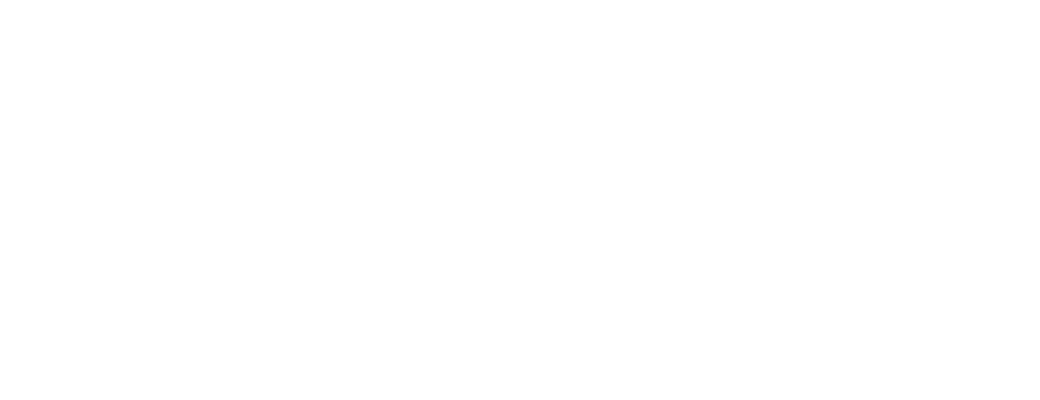
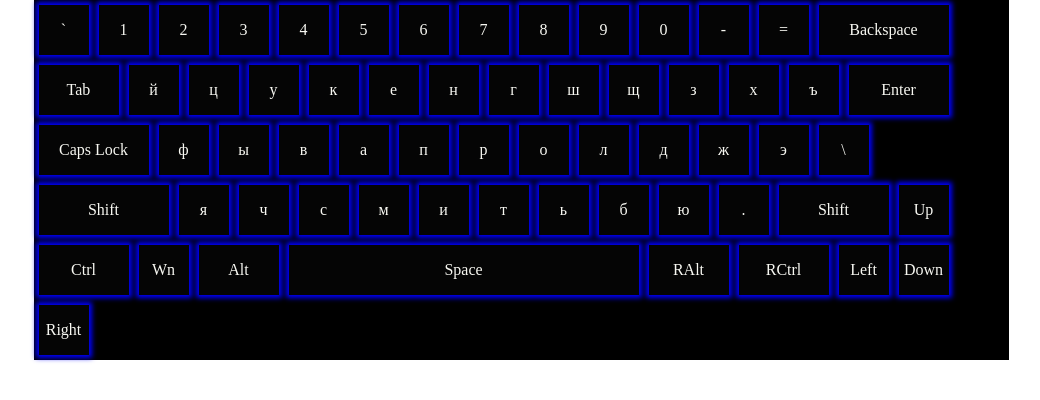
Before and after one commit to AndreyKokorev/codejam-virtual-keyboard, a plain HTML site: page index.html in a window 1280 px wide. Shown: the whole page, without its empty margins (119-1159 px from the left). Drawn offline with Linux system fonts and the light colour scheme.

Commit message:
feat: add keyboard rendering

```diff
--- a/index.css
+++ b/index.css
@@ -0,0 +1,63 @@
+* {
+  margin: 0;
+  padding: 0;
+  border: 0;
+}
+
+
+.keyboard-area {
+  display: flex;
+  flex-wrap: wrap;
+  margin: 0 auto;
+  width: 975px;
+  background: rgb(0, 0, 0);
+}
+.button {
+  margin: 5px;
+  width: 50px;
+  height: 50px;
+  color:rgb(248, 248, 242);
+  text-align: center;
+  line-height: 50px;
+  background: rgba(7, 7, 7, 0.788);
+  box-shadow: 0 0 5px 3px blue;
+}
+
+[id ="9"] {
+  width: 80px;
+}
+[id = "8"] {
+  width: 130px;
+}
+[id = "13"] {
+  width: 100px;
+}
+[id = "20"] {
+  width: 110px;
+}
+[id = "16"] {
+  width: 130px;
+}
+[id = "17"] {
+  width: 90px;
+}
+[id = "32"] {
+  width: 350px;
+}
+[id = "18"] {
+  width: 80px;
+}
+[id = "38"] {
+  margin-right: 50px;
+}
+[id = "46"] {
+  width: 70px;
+}
+.keyboard-area div:nth-child(53) {
+  width: 110px;
+}
+.active {
+  box-shadow: 0 0 8px red;
+  transform: scale(0.95);
+  transition: 0.3s;
+}
--- a/index.html
+++ b/index.html
@@ -5,8 +5,9 @@
   <meta name="viewport" content="width=device-width, initial-scale=1.0">
   <meta http-equiv="X-UA-Compatible" content="ie=edge">
   <title>codejam-virtual-keyboard</title>
+  <link rel="stylesheet" href="index.css">
 </head>
 <body>
-
+  <script src="index.js"></script>
 </body>
 </html>
--- a/index.js
+++ b/index.js
@@ -0,0 +1,55 @@
+
+const keyBoard = {
+  lang: "ru",
+  langCode: {
+    "ru": 2,
+    "en": 0
+  },
+  shiftPress: false,
+  ctrlPress: false,
+  capsLock: false,
+  buttonsCodes: [
+    192, 49, 50, 51, 52, 53, 54, 55, 56, 57, 48, 189, 187, 8,
+    9, 81, 87, 69, 82, 84, 89, 85, 73, 79, 80, 219, 221, 13,
+    20, 65, 83, 68, 70, 71, 72, 74, 75, 76, 186, 222, 220,
+    16, 90, 88, 67, 86, 66, 78, 77, 188, 190, 191, 16, 38,
+    17, 91, 18, 32, 18, 17, 37, 40, 39
+  ],
+  buttonsSigns: [
+    ["`", "~", ""], ["1", "!", ""], ["2", "@", ""], ["3", "#", ""], ["4", "$", ""], ["5", "%", ""], ["6", "^", ""], ["7", "&", ""], ["8", "*", ""], ["9", "(", ""], ["0", ")", ""], ["-", "_", ""], ["=", "+", ""], ["Backspace", ""],
+    ["Tab", "", ""], ["q", "", "й"], ["w", "", "ц"], ["e", "", "у"], ["r", "", "к"], ["t", "", "е"], ["y", "", "н"], ["u", "", "г"], ["i", "", "ш"], ["o", "", "щ"], ["p", "", "з"], ["[", "{", "х"], ["]", "}", "ъ"], ["Enter", "", ""],
+    ["Caps Lock", "", ""], ["a", "", "ф"], ["s", "", "ы"], ["", "d", "в"], ["f", "", "а"], ["g", "", "п"], ["h", "", "р"], ["j", "", "о"], ["k", "", "л"], ["l", "", "д"], [";", "", "ж"], ["'", "", "э"], ["\\", "|", "\\"],
+    ["Shift", "", ""], ["z", "", "я"], ["x", "", "ч"], ["c", "", "с"], ["v", "", "м"], ["b", "", "и"], ["n", "", "т"], ["m", "", "ь"], [",", "<", "б"], [".", ">", "ю"], ["/", "?", "."], ["Shift", "", ""], ["Up", "", ""],
+    ["Ctrl", "", ""] , ["Wn", "", ""], ["Alt", "", ""], ["Space", "", ""], ["RAlt", "", ""], ["RCtrl", "", ""], ["Left", "", ""], ["Down", "", ""], ["Right", "", ""]
+  ],
+  renderKeyboard: function () {
+    let body = document.querySelector('body');
+    let fragment = document.createDocumentFragment();
+    let keyboardArea = document.createElement('div');
+    let button = '';
+    let langIndex = keyBoard.langCode[keyBoard.lang];
+    for (let i = 0; i < keyBoard.buttonsCodes.length; i++) {
+      button = `<div class="button" id="${keyBoard.buttonsCodes[i]}">${langPanel(i, langIndex)}</div>`;
+      keyboardArea.innerHTML += button;
+    }
+    fragment.appendChild(keyboardArea).classList.add('keyboard-area');
+    body.appendChild(fragment);
+    function langPanel(i, langIndex) {
+       if (keyBoard.langCode !== "en") {
+         if (keyBoard.buttonsSigns[i][langIndex]) {
+          return keyBoard.buttonsSigns[i][langIndex];
+         } else {
+          return keyBoard.buttonsSigns[i][0];
+         }
+
+      } else {
+          return keyBoard.buttonsSigns[i][0]
+      }
+    }
+    keyBoard.input(body,keyboardArea);
+  },
+
+}
+keyBoard.renderKeyboard();
+
+//console.log(String.fromCharCode(keyBoard.buttonsCodes[3]))
```
